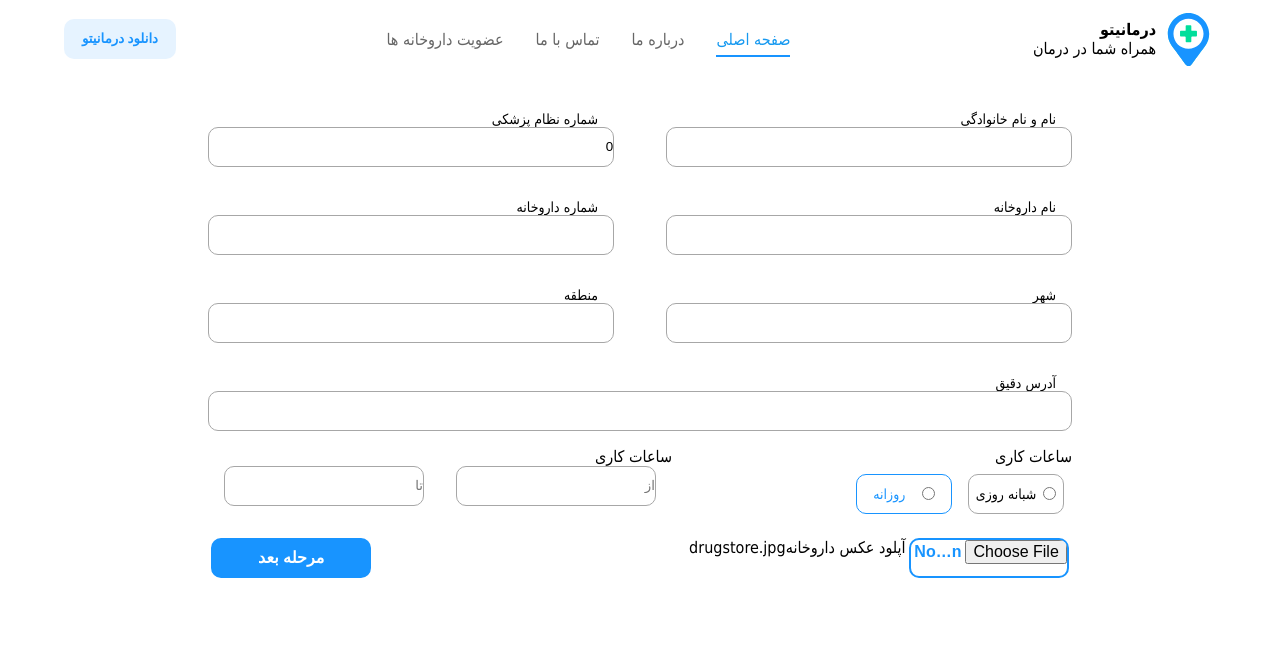
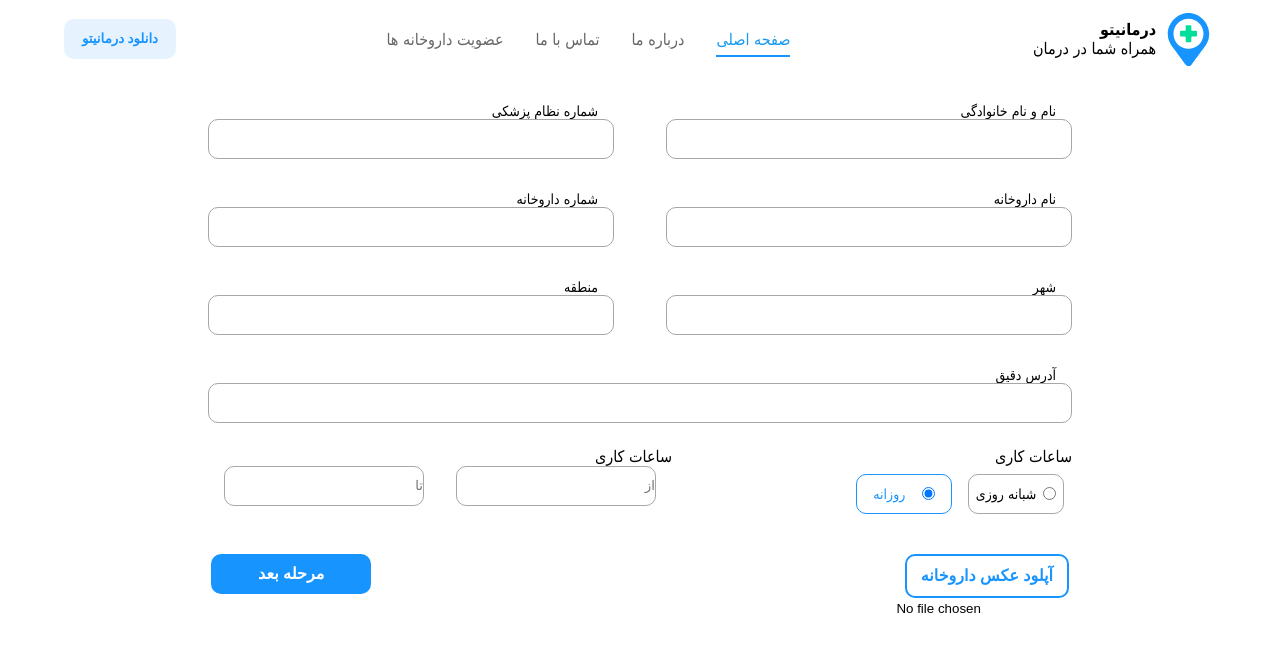
Before and after one commit to kave-me/darmanito-react, a React (Create React App) app: page /RegisterPharmacy in a window 1280 px wide. Shown: the top 652 px of the page. Built offline with nearby package versions, Linux system fonts and the light colour scheme; a small style sheet from the web is missing.

Commit message:
add validation to  registration page

```diff
--- a/package.json
+++ b/package.json
@@ -6,6 +6,7 @@
     "@testing-library/jest-dom": "^5.11.4",
     "@testing-library/react": "^11.1.0",
     "@testing-library/user-event": "^12.1.10",
+    "caniuse-lite": "^1.0.30001161",
     "formik": "^2.2.5",
     "react": "^17.0.1",
     "react-dom": "^17.0.1",
@@ -13,7 +14,9 @@
     "react-router-dom": "^5.2.0",
     "react-scripts": "4.0.0",
     "shortid": "^2.2.16",
-    "web-vitals": "^0.2.4"
+    "web-vitals": "^0.2.4",
+    "yum": "^0.1.1",
+    "yup": "^0.31.0"
   },
   "scripts": {
     "start": "react-scripts start",
--- a/src/asset/sass/component/forms/_RegisterPharmacy.scss
+++ b/src/asset/sass/component/forms/_RegisterPharmacy.scss
@@ -7,11 +7,16 @@
         justify-content: space-between;
         direction: rtl;
         width: 75%;
+        &__error {
+            height: 1rem;
+            color: red;
+            font-size: 14px;
+        }
         &__fullName {
             width: 47%;
             display: flex;
             flex-direction: column;
-            margin: 1rem 0;
+            margin: .5rem 0;
             &__label {
                 font-size: 14px;
                 margin-right: 1rem;
@@ -31,7 +36,7 @@
             width: 47%;
             display: flex;
             flex-direction: column;
-            margin: 1rem 0;
+            margin: .5rem 0;
             &__label {
                 font-size: 14px;
                 margin-right: 1rem;
@@ -51,7 +56,7 @@
             width: 47%;
             display: flex;
             flex-direction: column;
-            margin: 1rem 0;
+            margin: .5rem 0;
             &__label {
                 font-size: 14px;
                 margin-right: 1rem;
@@ -71,7 +76,7 @@
             width: 47%;
             display: flex;
             flex-direction: column;
-            margin: 1rem 0;
+            margin: .5rem 0;
             &__label {
                 font-size: 14px;
                 margin-right: 1rem;
@@ -91,7 +96,7 @@
             width: 47%;
             display: flex;
             flex-direction: column;
-            margin: 1rem 0;
+            margin: .5rem 0;
             &__label {
                 font-size: 14px;
                 margin-right: 1rem;
@@ -111,7 +116,7 @@
             width: 47%;
             display: flex;
             flex-direction: column;
-            margin: 1rem 0;
+            margin: .5rem 0;
             &__label {
                 font-size: 14px;
                 margin-right: 1rem;
@@ -131,7 +136,7 @@
             width: 100%;
             display: flex;
             flex-direction: column;
-            margin: 1rem 0;
+            margin: .5rem 0;
             &__label {
                 font-size: 14px;
                 margin-right: 1rem;
@@ -254,7 +259,17 @@
         &__uploadButton {
             flex-direction: row-reverse;
             display: flex;
-            &__button {
+            &__button::-webkit-file-upload-button {
+                visibility: hidden;
+            }
+
+            &__button::before {
+                display: flex;
+                flex-direction: row;
+                justify-content: center;
+                align-items: center;
+                content: "آپلود عکس داروخانه";
+                // padding: 2.5rem 10rem;
                 width: 10rem;
                 height: 2.5rem;
                 color: $primary-color;
@@ -274,3 +289,8 @@
 
     }
 }
+.borderError,
+.borderError:focus
+{
+    border: 1px solid red;
+}
--- a/src/components/AboutUsHeaderCard.js
+++ b/src/components/AboutUsHeaderCard.js
@@ -3,7 +3,10 @@ import React from 'react';
 const AboutUsHeaderCard = (props) => {
     return(
         <div className="AboutUsHeaderCard">
-            <svg aria-hidden="true" focusable="false" data-prefix="far" data-icon="user" className="svg-inline--fa fa-user fa-w-14 AboutUsHeaderCard__profile" role="img" xmlns="http://www.w3.org/2000/svg" viewBox="0 0 448 512"><path fill="currentColor" d="M313.6 304c-28.7 0-42.5 16-89.6 16-47.1 0-60.8-16-89.6-16C60.2 304 0 364.2 0 438.4V464c0 26.5 21.5 48 48 48h352c26.5 0 48-21.5 48-48v-25.6c0-74.2-60.2-134.4-134.4-134.4zM400 464H48v-25.6c0-47.6 38.8-86.4 86.4-86.4 14.6 0 38.3 16 89.6 16 51.7 0 74.9-16 89.6-16 47.6 0 86.4 38.8 86.4 86.4V464zM224 288c79.5 0 144-64.5 144-144S303.5 0 224 0 80 64.5 80 144s64.5 144 144 144zm0-240c52.9 0 96 43.1 96 96s-43.1 96-96 96-96-43.1-96-96 43.1-96 96-96z"></path></svg>
+            {props.img
+             ? <img className="AboutUsHeaderCard__profile" src={props.img} alt="profile"/>
+             : <svg aria-hidden="true" focusable="false" data-prefix="far" data-icon="user" className="svg-inline--fa fa-user fa-w-14 AboutUsHeaderCard__profile" role="img" xmlns="http://www.w3.org/2000/svg" viewBox="0 0 448 512"><path fill="currentColor" d="M313.6 304c-28.7 0-42.5 16-89.6 16-47.1 0-60.8-16-89.6-16C60.2 304 0 364.2 0 438.4V464c0 26.5 21.5 48 48 48h352c26.5 0 48-21.5 48-48v-25.6c0-74.2-60.2-134.4-134.4-134.4zM400 464H48v-25.6c0-47.6 38.8-86.4 86.4-86.4 14.6 0 38.3 16 89.6 16 51.7 0 74.9-16 89.6-16 47.6 0 86.4 38.8 86.4 86.4V464zM224 288c79.5 0 144-64.5 144-144S303.5 0 224 0 80 64.5 80 144s64.5 144 144 144zm0-240c52.9 0 96 43.1 96 96s-43.1 96-96 96-96-43.1-96-96 43.1-96 96-96z"></path></svg>
+            }
             <div className="AboutUsHeaderCard__info">
                 <h2 className="AboutUsHeaderCard__name">{props.name}</h2>
                 <div className="AboutUsHeaderCard__address">
--- a/src/components/RegisterPharmacyForm.js
+++ b/src/components/RegisterPharmacyForm.js
@@ -3,6 +3,7 @@ import {useFormik} from 'formik';
 import RegisterPharmacy from './forms/RegisterPharmacy';
 import RegisterPharmacyDetail from './forms/RegisterPharmacyDetail';
 import RegisterPharmacyConfirm from './forms/RegisterPharmacyConfirm';
+import * as Yup from 'yup';
 
 const RegisterPharmacyForm = () => {
   const [info, setInfo] = useState(
@@ -12,7 +13,7 @@ const RegisterPharmacyForm = () => {
     const formik = useFormik({
       initialValues: {
           fullName: '',
-          medicId: 0,
+          medicId: '',
           placeName: '',
           placePhone: '',
           city: '',
@@ -23,7 +24,29 @@ const RegisterPharmacyForm = () => {
           closingHour: 20,
           photo: null
       },
-      // validationSchema: {},
+      validationSchema: Yup.object({
+        fullName: Yup.string()
+                  .min(5, 'نام کوتاه است!')
+                  .required("فیلد اجباری است"),
+        medicId: Yup.number()
+                 .required("فیلد اجباری است"),
+        placeName: Yup.string()
+                   .required("فیلد اجباری است"),
+        placePhone: Yup.number()
+                    .required("فیلد اجباری است"),
+        city: Yup.string()
+              .required("فیلد اجباری است"),
+        district: Yup.string()
+                  .required("فیلد اجباری است"),
+        fullAddress: Yup.string()
+                     .required("فیلد اجباری است"),
+        isBoarding: Yup.boolean()
+                    .required("فیلد اجباری است"),
+        // openingHour: 8,
+        // closingHour: 20,
+        photo: Yup.number()
+                .required("فیلد اجباری است")
+      }),
       onSubmit: values => {alert(JSON.stringify(values));},
   });
 
--- a/src/components/forms/RegisterPharmacy.js
+++ b/src/components/forms/RegisterPharmacy.js
@@ -2,8 +2,7 @@ import React from 'react';
 const RegisterPharmacy = (props) => {
 
 
-
-
+    const borderControl = (error, class_name) => error? class_name+" borderError" : class_name
 
     return(
         <div className="RegisterPharmacyFirstFormContainer">
@@ -14,50 +13,57 @@ const RegisterPharmacy = (props) => {
                 <div className="RegisterPharmacyFirstFormContainer__form__fullName">
                     <label className="RegisterPharmacyFirstFormContainer__form__fullName__label"
                     htmlFor="fullName">نام و نام خانوادگی</label>
-                    <input className="RegisterPharmacyFirstFormContainer__form__fullName__input"
+                    <input className={borderControl(props.formik.errors.fullName,"RegisterPharmacyFirstFormContainer__form__fullName__input")}
                     value={props.formik.values.fullName} onChange={props.formik.handleChange} type="text" name="fullName"/>
+                    <p className="RegisterPharmacyFirstFormContainer__form__error">{props.formik.errors.fullName}</p>
                 </div>
 
                 <div className="RegisterPharmacyFirstFormContainer__form__medicId">
                     <label className="RegisterPharmacyFirstFormContainer__form__medicId__label"
                     htmlFor="medicId">شماره نظام پزشکی</label>
-                    <input className="RegisterPharmacyFirstFormContainer__form__medicId__input"
+                    <input className={borderControl(props.formik.errors.medicId,"RegisterPharmacyFirstFormContainer__form__medicId__input")}
                     value={props.formik.values.medicId} onChange={props.formik.handleChange} type="number" name="medicId"/>
+                    <p className="RegisterPharmacyFirstFormContainer__form__error">{props.formik.errors.medicId}</p>
                 </div>
 
                 <div className="RegisterPharmacyFirstFormContainer__form__placeName">
                     <label className="RegisterPharmacyFirstFormContainer__form__placeName__label"
                     htmlFor="placeName">نام داروخانه</label>
-                    <input className="RegisterPharmacyFirstFormContainer__form__placeName__input"
+                    <input className={borderControl(props.formik.errors.placeName,"RegisterPharmacyFirstFormContainer__form__placeName__input")}
                     value={props.formik.values.placeName} onChange={props.formik.handleChange} type="text" name="placeName"/>
+                    <p className="RegisterPharmacyFirstFormContainer__form__error">{props.formik.errors.placeName}</p>
                 </div>
 
                 <div className="RegisterPharmacyFirstFormContainer__form__placePhone">
                     <label className="RegisterPharmacyFirstFormContainer__form__placePhone__label"
                     htmlFor="placePhone">شماره داروخانه</label>
-                    <input className="RegisterPharmacyFirstFormContainer__form__placePhone__input"
+                    <input className={borderControl(props.formik.errors.placePhone, "RegisterPharmacyFirstFormContainer__form__placePhone__input")}
                     value={props.formik.values.placePhone} onChange={props.formik.handleChange} type="number" name="placePhone"/>
+                    <p className="RegisterPharmacyFirstFormContainer__form__error">{props.formik.errors.placePhone}</p>
                 </div>
 
                 <div className="RegisterPharmacyFirstFormContainer__form__city">
                     <label className="RegisterPharmacyFirstFormContainer__form__city__label"
                     htmlFor="city">شهر</label>
-                    <input className="RegisterPharmacyFirstFormContainer__form__city__input"
+                    <input className={borderControl(props.formik.errors.city, "RegisterPharmacyFirstFormContainer__form__city__input")}
                     value={props.formik.values.city} onChange={props.formik.handleChange} type="text" name="city"/>
+                    <p className="RegisterPharmacyFirstFormContainer__form__error">{props.formik.errors.city}</p>
                 </div>
 
                 <div className="RegisterPharmacyFirstFormContainer__form__district">
                     <label className="RegisterPharmacyFirstFormContainer__form__district__label"
                     htmlFor="district">منطقه</label>
-                    <input className="RegisterPharmacyFirstFormContainer__form__district__input"
+                    <input className={borderControl(props.formik.errors.district, "RegisterPharmacyFirstFormContainer__form__district__input")}
                     value={props.formik.values.district} onChange={props.formik.handleChange} type="text" name="district"/>
+                    <p className="RegisterPharmacyFirstFormContainer__form__error">{props.formik.errors.district}</p>
                 </div>
 
                 <div className="RegisterPharmacyFirstFormContainer__form__fullAddress">
                     <label className="RegisterPharmacyFirstFormContainer__form__fullAddress__label"
                     htmlFor="fullAddress">آدرس دقیق</label>
-                    <input className="RegisterPharmacyFirstFormContainer__form__fullAddress__input"
+                    <input className={borderControl(props.formik.errors.fullAddress, "RegisterPharmacyFirstFormContainer__form__fullAddress__input")}
                     value={props.formik.values.fullAddress} onChange={props.formik.handleChange} type="text" name="fullAddress"/>
+                    <p className="RegisterPharmacyFirstFormContainer__form__error">{props.formik.errors.fullAddress}</p>
                 </div>
 
                 <div className="RegisterPharmacyFirstFormContainer__form__timeSection">
@@ -74,9 +80,11 @@ const RegisterPharmacy = (props) => {
                                 <label className="RegisterPharmacyFirstFormContainer__form__boarding__false__label"
                                 htmlFor="isBoarding">روزانه</label>
                                 <input className="RegisterPharmacyFirstFormContainer__form__boarding__false__input"
-                                value={false} onChange={props.formik.handleChange} type="radio" name="isBoarding"/>
+                                value={false} onChange={props.formik.handleChange} checked="checked" type="radio" name="isBoarding"/>
                             </div>
                         </div>
+                    <p className="RegisterPharmacyFirstFormContainer__form__error">{props.formik.errors.isBoarding}</p>
+
                     </div>
 
                     <div className="RegisterPharmacyFirstFormContainer__form__workTimeRange">
@@ -93,11 +101,12 @@ const RegisterPharmacy = (props) => {
 
                 <div className="RegisterPharmacyFirstFormContainer__form__button">
                     <div className="RegisterPharmacyFirstFormContainer__form__nextButton">
-                        <button className="RegisterPharmacyFirstFormContainer__form__nextButton__button" onClick={props.nextStep}>مرحله بعد</button>
+                        <button className="RegisterPharmacyFirstFormContainer__form__nextButton__button" onClick={props.nextStep}
+                        disabled={props.formik.errors !== undefined? false: false}>مرحله بعد</button>
                     </div>
                     <div className="RegisterPharmacyFirstFormContainer__form__uploadButton">
-                        <p className="RegisterPharmacyFirstFormContainer__form__uploadButton__fileName">drugstore.jpg</p>
-                        <label htmlFor="uploadPhoto">آپلود عکس داروخانه</label>
+                        {/* <p className="RegisterPharmacyFirstFormContainer__form__uploadButton__fileName">drugstore.jpg</p> */}
+                        {/* <label htmlFor="uploadPhoto">آپلود عکس داروخانه</label> */}
                         <input type="file" className="RegisterPharmacyFirstFormContainer__form__uploadButton__button"
                         accept="image/*" name='photo' value={props.formik.photo}  onChange={props.formik.handleChange}/>
                     </div>
```
Also changed, not shown: src/asset/sass/index.css (+38 -8 lines), src/components/forms/RegisterPharmacyConfirm.js (+3 -4 lines), src/components/forms/RegisterPharmacyDetail.js (+12 -4 lines), 2 other files (tests, documents, lock files or other folders).
